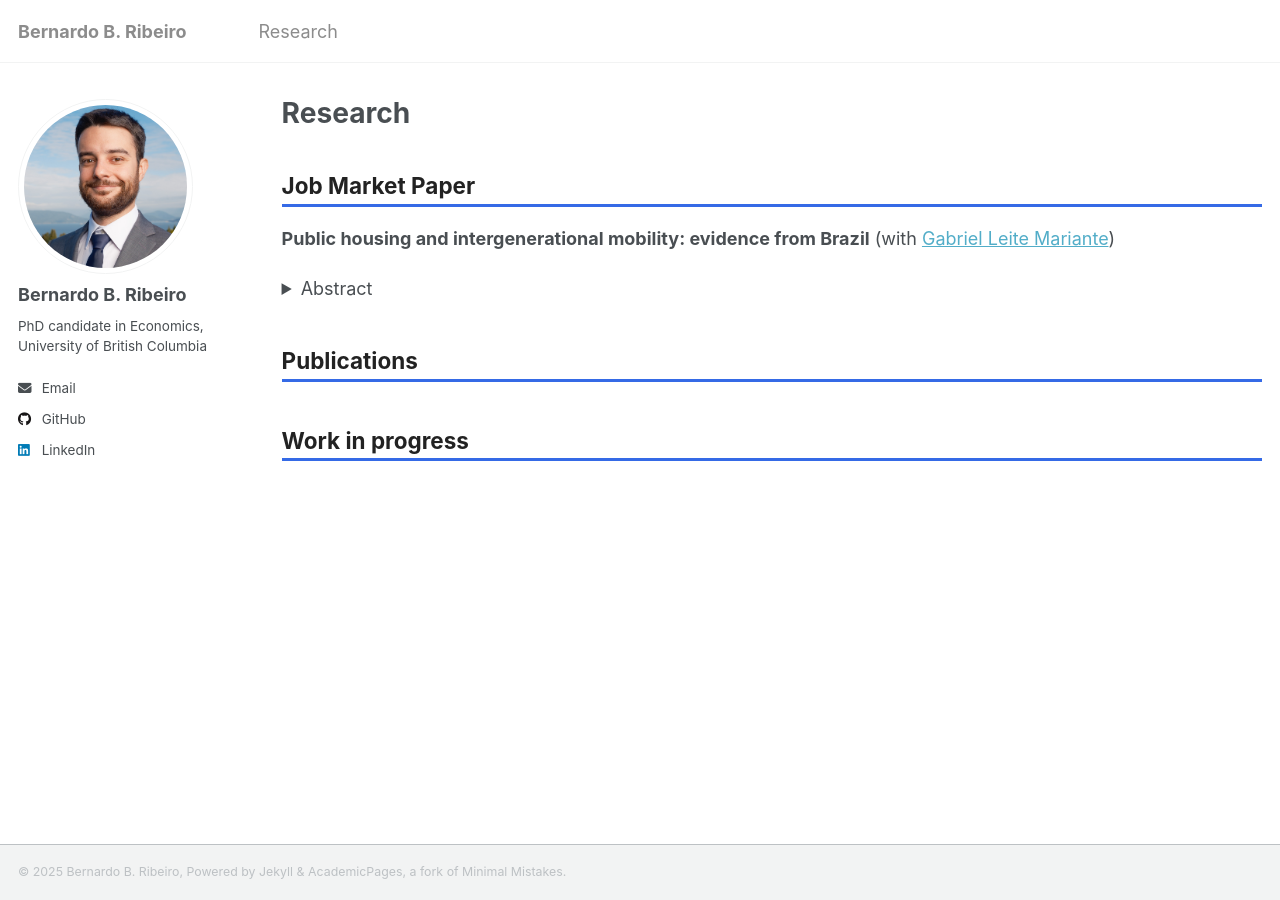
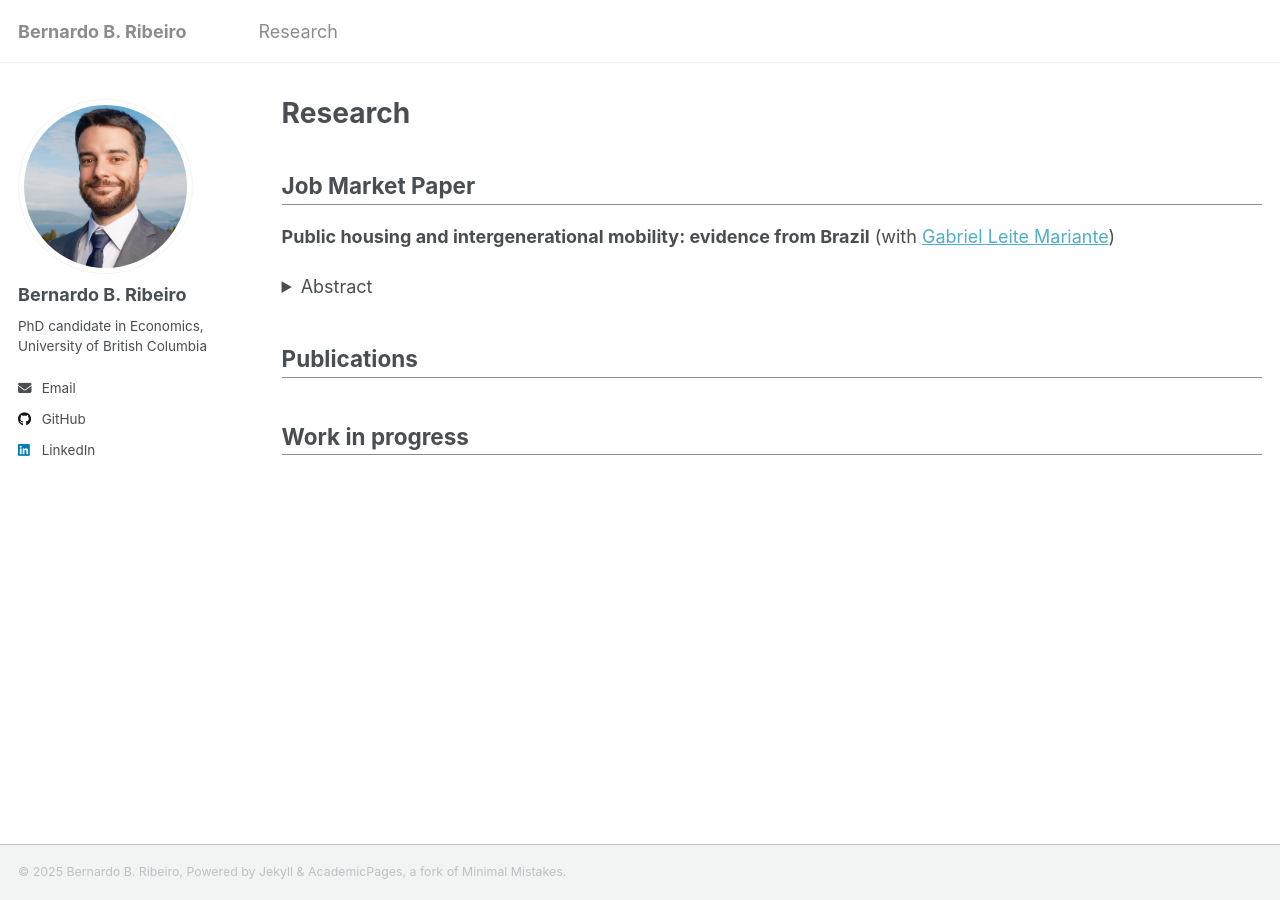
Before and after one commit to bbribeiro/bbribeiro.github.io, a Jekyll site: the page built from _pages/research.md, in a window 1280 px wide. Built offline with Jekyll 4.4.1, drawn with Linux system fonts in a browser that asks for light colours; a script that is not in the unit is left out.

Commit message:
Update main.scss
Changes to heading 2 colors etc

```diff
--- a/assets/css/main.scss
+++ b/assets/css/main.scss
@@ -43,8 +43,8 @@
 ;
 
 h2 {
-  color: #222222;              /* heading text color */
-  border-bottom: 3px solid #356ae6; /* underline color */
+  //color: #222222;              /* heading text color */
+  border-bottom: 0.5px solid #8C8C8C; /* underline color */
   padding-bottom: 0.25rem;
   margin-bottom: 1rem;
 }
```
